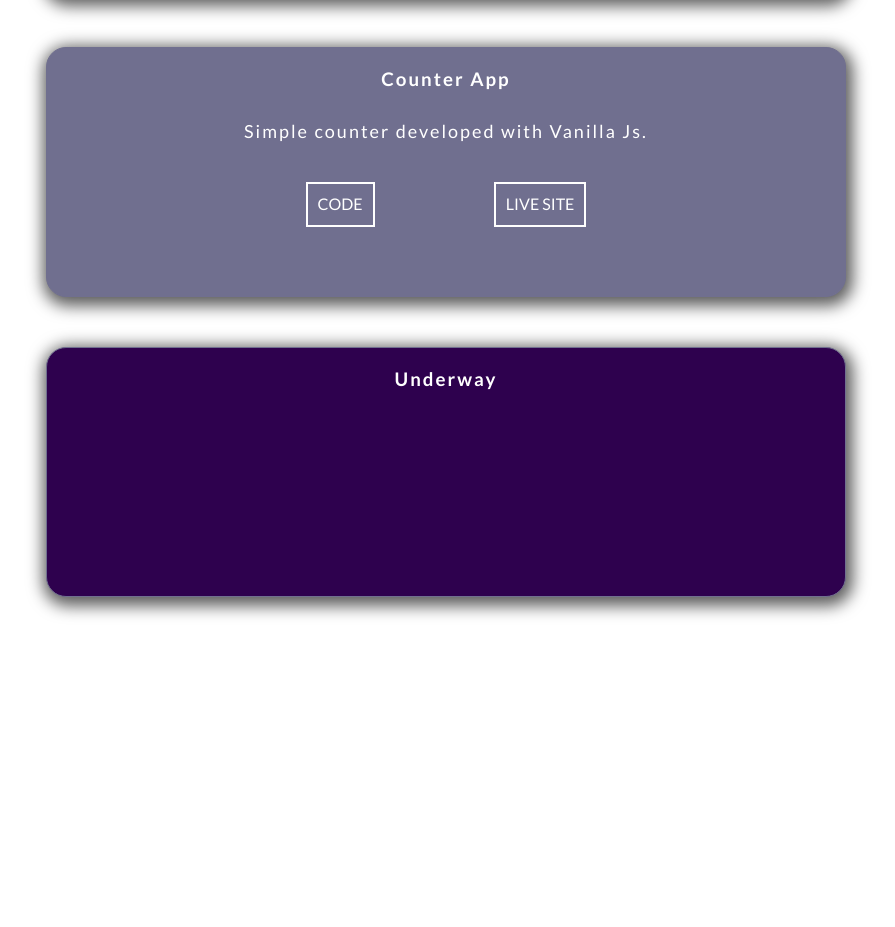
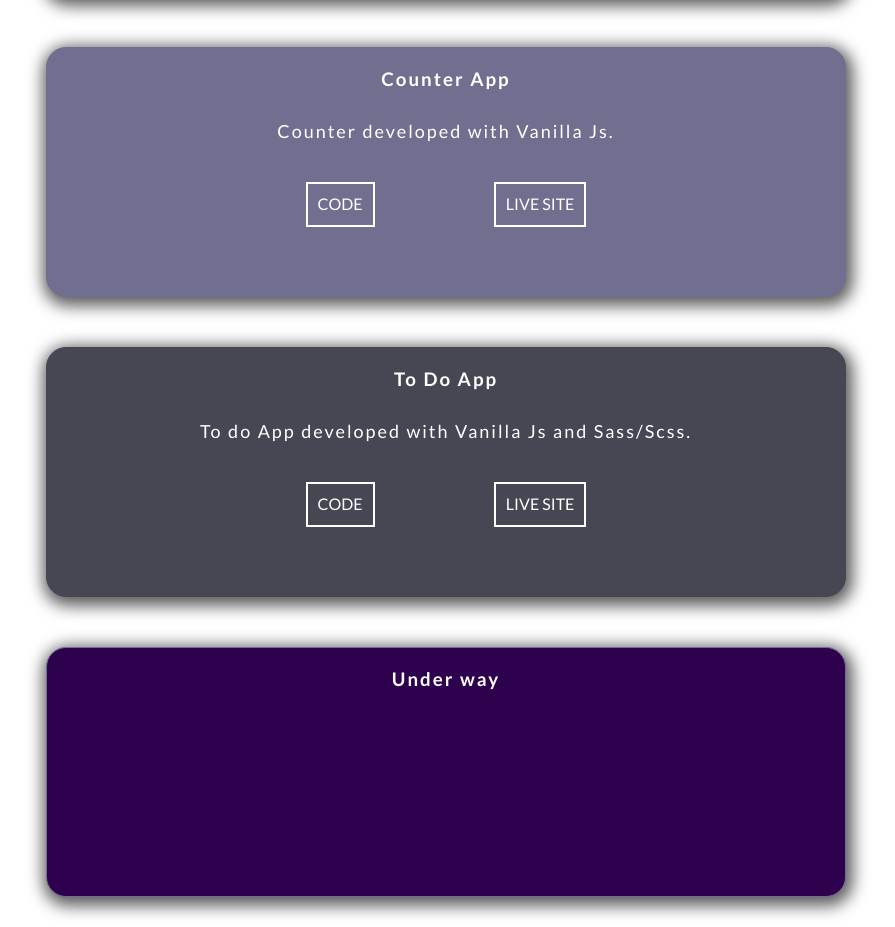
Before and after one commit to marcolepdev/Portfolio, a plain HTML site: page assets/external-projects.html in a window 1280 px wide. Shown: the part 723-1650 px from the top of the page, without its empty margins (194-1089 px from the left). Before the commit the page ends 1350 px from the top, so only its background shows below. Drawn offline with Linux system fonts and the light colour scheme.

Commit message:
added style and additional project

```diff
--- a/assets/external-projects.html
+++ b/assets/external-projects.html
@@ -47,7 +47,7 @@
 
             <div class="text-container" style="background-color: #706f8f; border:1px solid #706f8f">
                 <h3>Counter App</h3>
-                <p>Simple counter developed with Vanilla Js.</p>
+                <p>Counter developed with Vanilla Js.</p>
                 <div class="btn-container">
                 <a  class="live-site" target="_blank" href="https://github.com/marcolepdev/counter-project">CODE</a>
                 <a class="live-site" target="_blank" href="https://marcolepdev.github.io/counter-project/">LIVE SITE</a>
@@ -56,8 +56,19 @@
              </div>
              <div class="works-container">
 
+                <div class="text-container" style="background-color: #474753; border:1px solid #474753">
+                    <h3>To Do App</h3>
+                    <p>To do App developed with Vanilla Js and Sass/Scss.</p>
+                    <div class="btn-container">
+                    <a  class="live-site" target="_blank" href="https://github.com/marcolepdev/Todo-App">CODE</a>
+                    <a class="live-site" target="_blank" href="https://marcolepdev.github.io/Todo-App/">LIVE SITE</a>
+                </div>
+                </div>
+                 </div>
+             <div class="works-container">
+
                 <div class="text-container" style="background-color: #2e014e; border:1px solid #706f8f">
-                    <h3>Underway</h3>
+                    <h3>Under way</h3>
 
                 </div>
                  </div>
```
Also changed, not shown: css/style.css (+8 -0 lines).
